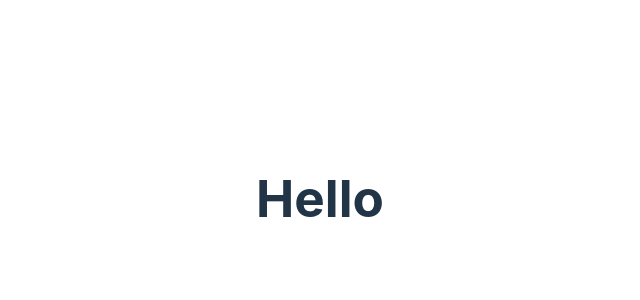
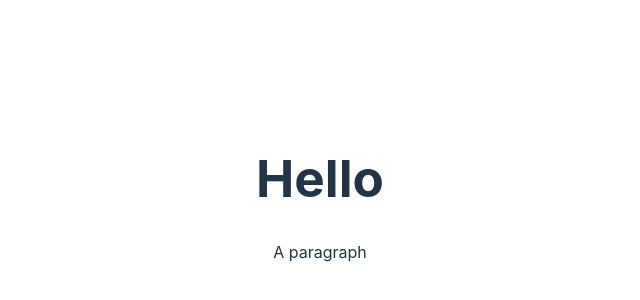
Before and after one commit to Asfer-dev/web-project-frontend, a React (Vite) app: page / in a window 1280 px wide. Shown: the part 202-502 px from the top of the page, without its empty margins (320-960 px from the left). Built offline with nearby package versions, Linux system fonts and the light colour scheme.

Commit message:
Added a paragraph

```diff
--- a/src/App.jsx
+++ b/src/App.jsx
@@ -1,16 +1,17 @@
-import { useState } from 'react'
-import reactLogo from './assets/react.svg'
-import viteLogo from '/vite.svg'
-import './App.css'
+import { useState } from "react";
+import reactLogo from "./assets/react.svg";
+import viteLogo from "/vite.svg";
+import "./App.css";
 
 function App() {
-  const [count, setCount] = useState(0)
+  const [count, setCount] = useState(0);
 
   return (
     <>
       <h1>Hello</h1>
+      <p>A paragraph</p>
     </>
-  )
+  );
 }
 
-export default App
+export default App;
```
